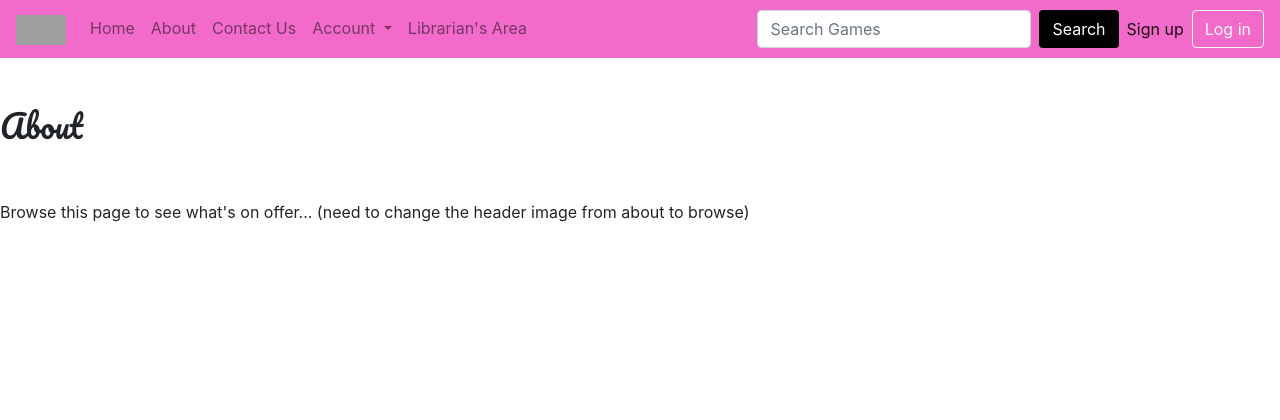
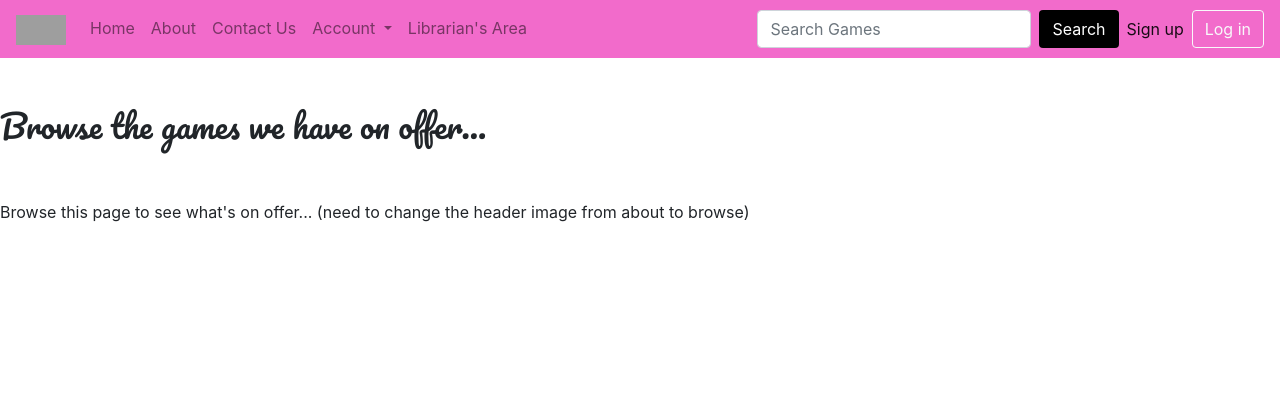
Before and after one commit to bessgetstechy/SpectacularGITs, a PHP site: page /Library/BrowseAllPage.php in a window 1280 px wide. Shown: the top 420 px of the page. Run offline with PHP 8.4, Linux system fonts and the light colour scheme; grey boxes are pictures that could not be loaded.

Commit message:
change of title to browse all games

```diff
--- a/BrowseAllPage.php
+++ b/BrowseAllPage.php
@@ -86,7 +86,7 @@
 <body>
     <br>
     <br>
-        <h2 style="font-family: 'Pacifico', cursive;">About</h2>
+        <h2 style="font-family: 'Pacifico', cursive;">Browse the games we have on offer...</h2>
     <br>
     <br>
 
```
